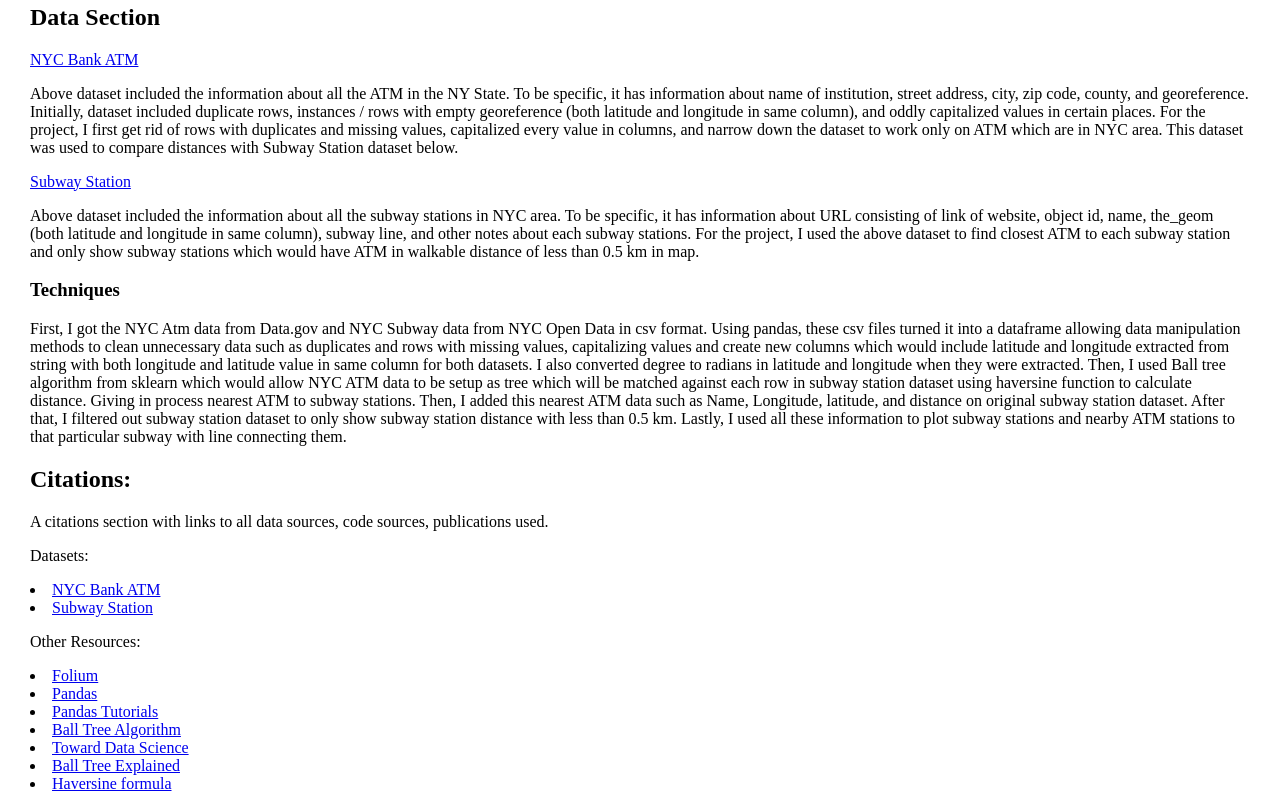
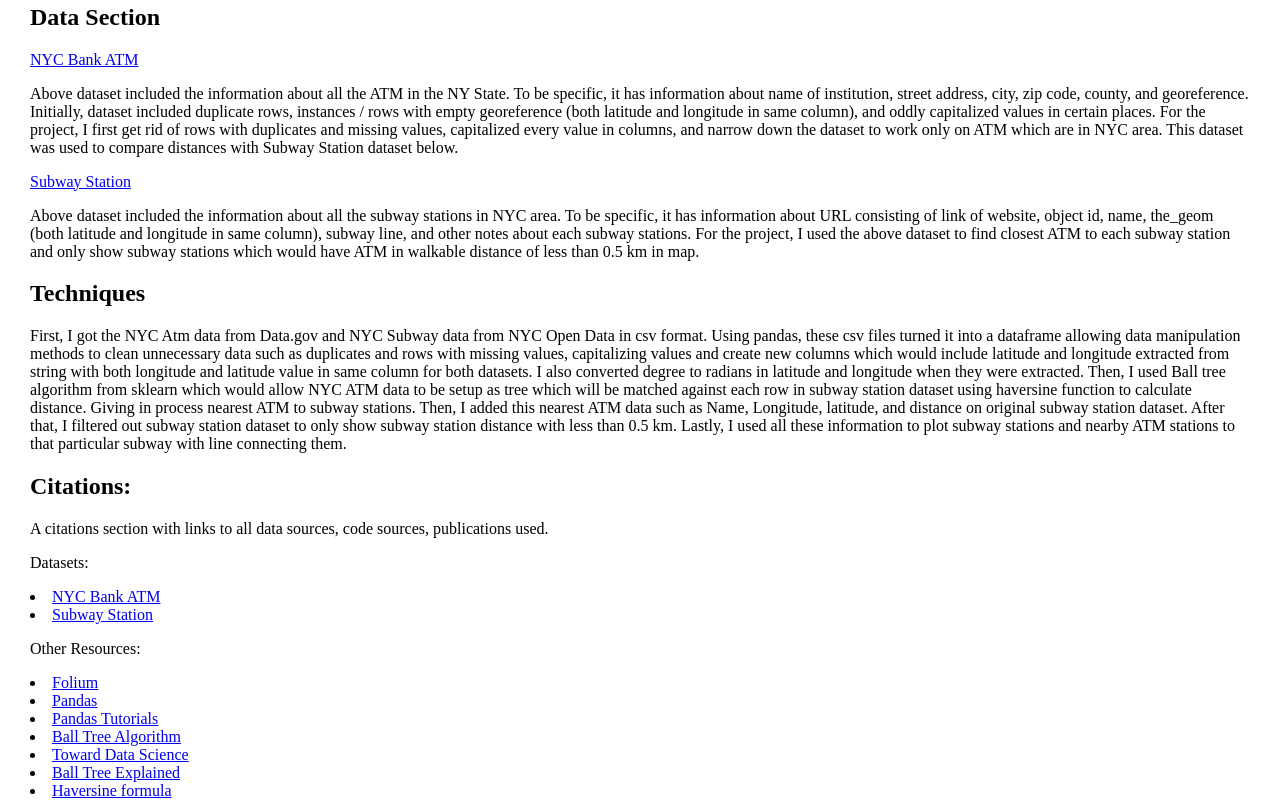
Before and after one commit to saimantmg01/DS_Project, a plain HTML site: page index.html in a window 1280 px wide. Shown: the part 657-1457 px from the top of the page. Drawn offline with Linux system fonts and the light colour scheme.

Commit message:
Update index.html

```diff
--- a/index.html
+++ b/index.html
@@ -35,7 +35,7 @@
         <p>Above dataset included the information about all the subway stations in NYC area. To be specific, it has information about URL consisting of link of website, object id, name, the_geom (both latitude and longitude in same column), subway line, and other notes about each subway stations. For the project, I used the above dataset to find closest ATM to each subway station and only show subway stations which would have ATM in walkable distance of less than 0.5 km in map.</p>
     </div>
     <div class = "Techniques">
-        <h3>Techniques</h3>
+        <h2>Techniques</h2>
         <p>First, I got the NYC Atm data from Data.gov and NYC Subway data from NYC Open Data in csv format. Using pandas, these csv files turned it into a dataframe allowing data manipulation methods to clean unnecessary data such as duplicates and rows with missing values, capitalizing values and create new columns which would include latitude and longitude extracted from string with both longitude and latitude value in same column for both datasets. I also converted degree to radians in latitude and longitude when they were extracted. Then, I used Ball tree algorithm from sklearn which would allow NYC ATM data to be setup as tree which will be matched against each row in subway station dataset using haversine function to calculate distance. Giving in process nearest ATM to subway stations. Then, I added this nearest ATM data such as Name, Longitude, latitude, and distance on original subway station dataset. After that, I filtered out subway station dataset to only show subway station distance with less than 0.5 km. Lastly, I used all these information to plot subway stations and nearby ATM stations to that particular subway with line connecting them.</p>
     </div>
     <div class = "Citations">
```
